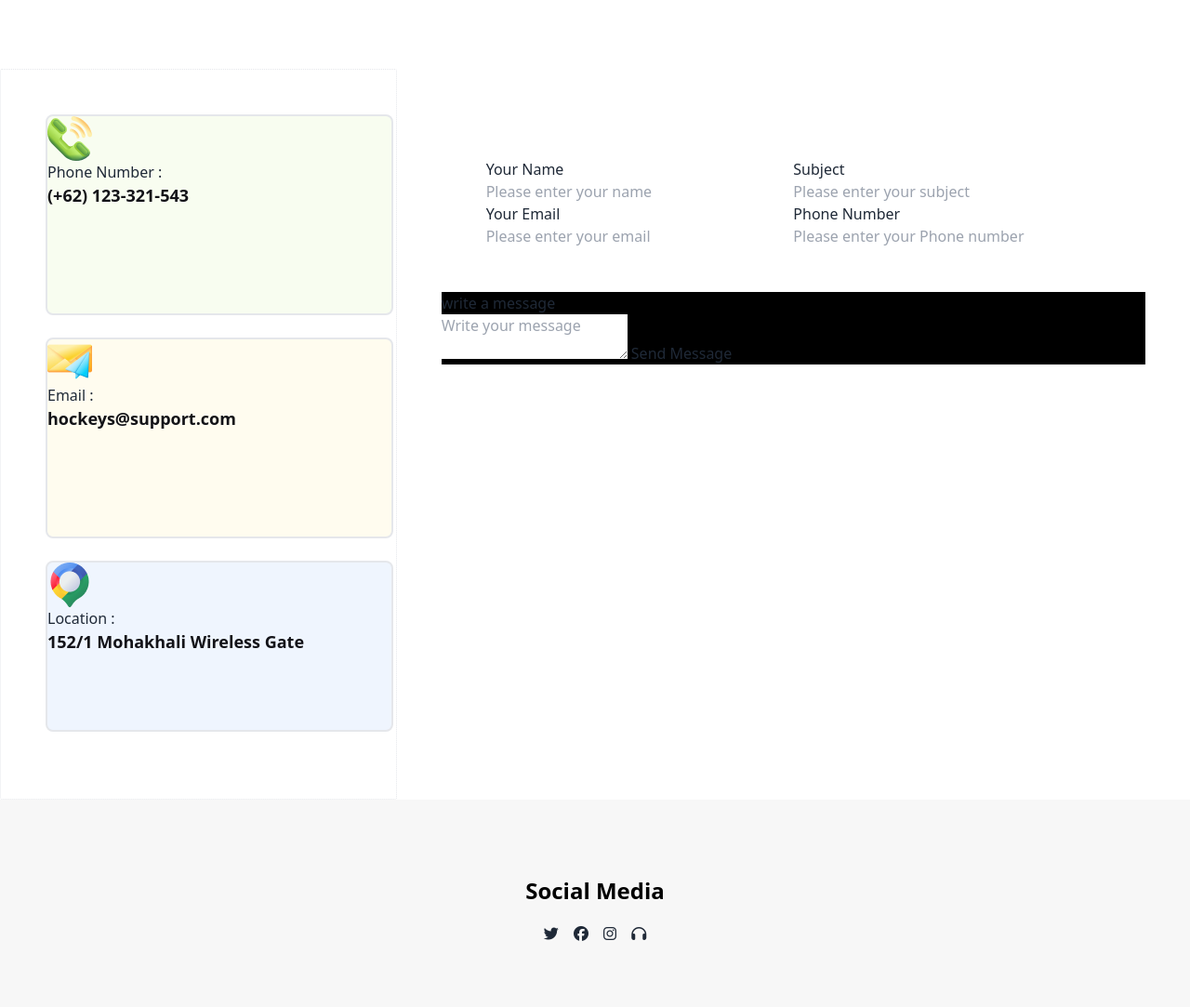
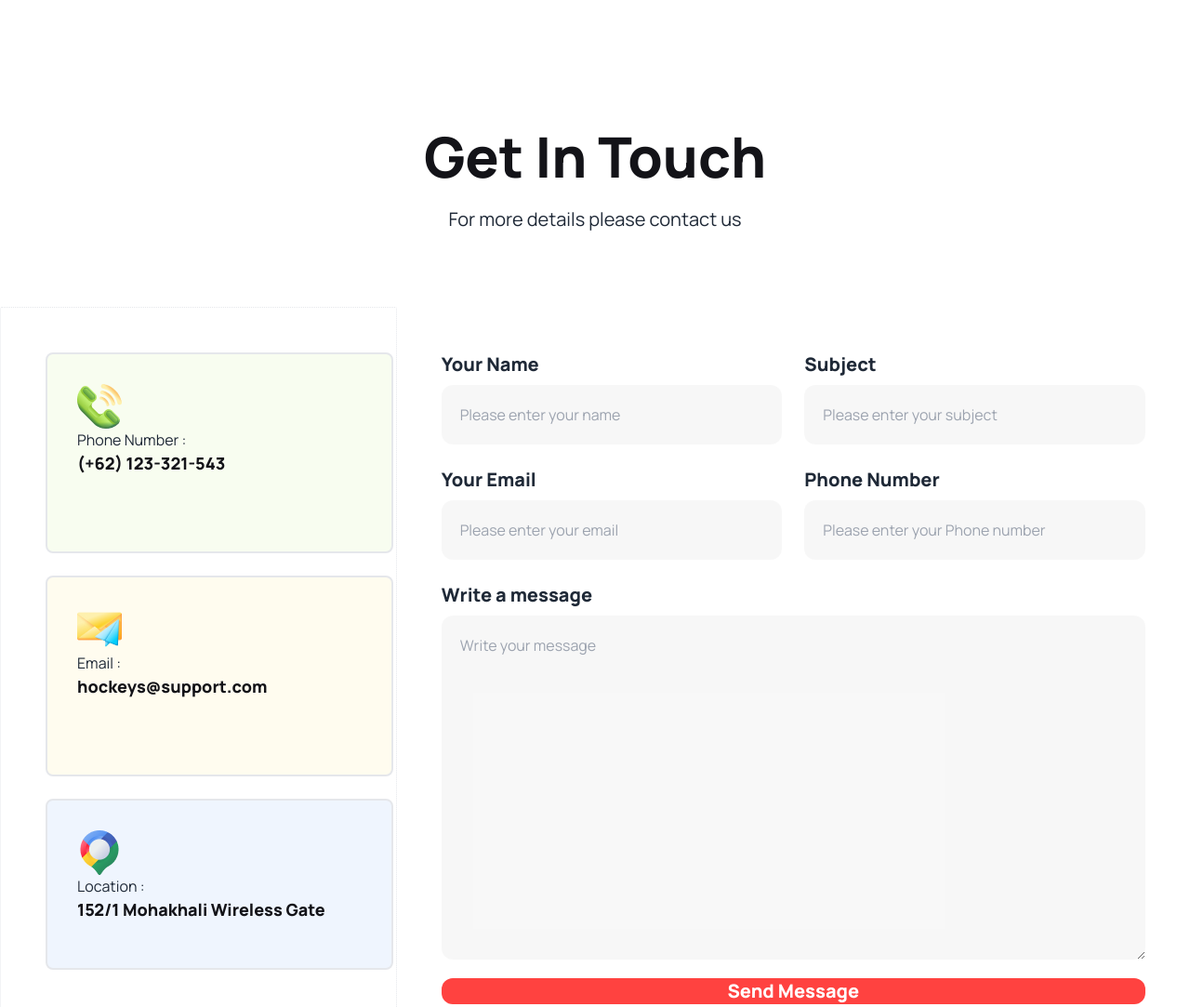
Before and after one commit to AlifRahman123/Hockey-Club, a plain HTML site: page index.html in a window 1280 px wide. Shown: the part 3320-4403 px from the top of the page at 93% size. Drawn offline with nearby package versions, Linux system fonts and the light colour scheme.

Commit message:
final push

```diff
--- a/index.html
+++ b/index.html
@@ -13,7 +13,7 @@
     <link rel="preconnect" href="https://fonts.gstatic.com" crossorigin>
     <link href="https://fonts.googleapis.com/css2?family=Manrope:wght@400;500;600;800&display=swap" rel="stylesheet">
     <style>
-        .font-manrope {
+        body {
             font-family: 'Manrope', sans-serif;
         }
     </style>
@@ -21,7 +21,7 @@
     <script src="https://kit.fontawesome.com/68b555605b.js" crossorigin="anonymous"></script>
 </head>
 
-<body class="font-'Manrope">
+<body>
     <header>
         <!-- Banner section -->
         <div class="carousel lg:max-h-[80vh] lg:m-20">
@@ -264,25 +264,25 @@
             </div>
         </section>
         <!-- Get in touch section -->
-        <div class="mt-36" , style="display: none;">
+        <div class="mt-36">
             <h3 class="text-center text-6xl text-[#131318] font-bold">Get In Touch</h3>
             <p class="text-center text-xl mt-6">For more details please contact us</p>
         </div>
         <section>
             <!-- Contact info section -->
-            <div class=" mt-20 flex">
+            <div class="mt-20 flex lg:flex-row flex-col">
                 <div class="border border-dotted rounded-sm p-12 w-2/6">
-                    <div class="border border-2 w-[374px] h-[216px] mb-6 border rounded-lg bg-[#bced6d1A]">
+                    <div class="pl-8 pt-8 border border-2 w-[80vw] lg:w-[374px] h-[216px] mb-6 border rounded-lg bg-[#bced6d1A]">
                         <img src="Images/Group 1171275317.png" alt="">
                         <p>Phone Number :</p>
                         <p class="text-[#131318] font-bold text-[18px]">(+62) 123-321-543</p>
                     </div>
-                    <div class="border border-2 w-[374px] h-[216px] mb-6 border rounded-lg bg-[#fddd5f1A]">
+                    <div class="pl-8 pt-8 border border-2 w-[80vw] lg:w-[374px] h-[216px] mb-6 border rounded-lg bg-[#fddd5f1A]">
                         <img src="Images/Group 1171275318.png" alt="">
                         <p>Email : </p>
                         <p class="text-[#131318] font-bold text-[18px]">hockeys@support.com</p>
                     </div>
-                    <div class="border border-2 w-[374px] h-[184px] mb-6 border rounded-lg bg-[#629cf31A]">
+                    <div class="pl-8 pt-8 border border-2 w-[80vw] lg:w-[374px] h-[184px] mb-6 border rounded-lg bg-[#629cf31A]">
                         <img src="Images/Group 1171275321.png" alt="">
                         <p>Location : </p>
                         <p class="text-[#131318] font-bold text-[18px]">152/1 Mohakhali Wireless Gate</p>
@@ -290,35 +290,35 @@
                 </div>
                 <!-- Input section -->
                 <div class="flex flex-col p-12 w-full">
-                    <div class="flex p-12 w-full">
-                        <div class="flex flex-col h-max w-1/2">
-                            <div class="">
-                                <h1>Your Name</h1>
-                                <input class="w-full" type="text" placeholder="Please enter your name">
+                    <div class="flex gap-6 w-full mb-6 flex-col lg:flex-row">
+                        <div class="flex flex-col h-max w-full lg:w-1/2">
+                            <div class="mb-6">
+                                <h1 class="font-bold text-xl">Your Name</h1>
+                                <input class="mt-2 w-full h-16 bg-[#13131808] p-5 rounded-xl" type="text" placeholder="Please enter your name">
                             </div>
-                            <div class="">
-                                <h1>Your Email</h1>
-                                <input class="w-full" type="text" placeholder="Please enter your email">
+                            <div>
+                                <h1 class="font-bold text-xl">Your Email</h1>
+                                <input class="mt-2 w-full h-16 bg-[#13131808] p-5 rounded-xl" type="text" placeholder="Please enter your email">
                             </div>
                         </div>
-                        <div class="flex flex-col  h-max w-1/2">
-                            <div>
-                                <h1>Subject</h1>
-                                <input class="w-full" type="text" placeholder="Please enter your subject">
+                        <div class="flex flex-col h-max w-full lg:w-1/2">
+                            <div class="mb-6">
+                                <h1 class="font-bold text-xl">Subject</h1>
+                                <input class="mt-2 w-full h-16 bg-[#13131808] p-5 rounded-xl" type="text" placeholder="Please enter your subject">
                             </div>
                             <div>
-                                <h1>Phone Number</h1>
-                                <input class="w-full" type="text" placeholder="Please enter your Phone number">
+                                <h1 class="font-bold text-xl">Phone Number</h1>
+                                <input class="mt-2 w-full h-16 bg-[#13131808] p-5 rounded-xl" type="text" placeholder="Please enter your Phone number">
                             </div>
                         </div>
                     </div>
-                    <div class="bg-black">
-                        <h1>write a message</h1>
-                        <textarea placeholder="Write your message"></textarea>
-                        <button>Send Message</button>
-
+                    <div class="flex flex-col w-full">
+                        <h1 class="font-bold text-xl">Write a message</h1>
+                        <textarea class="mt-2 h-[370px] bg-[#13131808] p-5 rounded-xl" placeholder="Write your message"></textarea>
+                        <button class="bg-[#FF4240] text-white rounded-xl font-bold text-xl mt-5">Send Message</button>
                     </div>
                 </div>
+            </div>
             </div>
         </section>
         <section class="text-center bg-[#0d0d1208]">
@@ -334,18 +334,19 @@
 
         </section>
     </main>
+    <!-- Footer section -->
     <footer class="footer p-10 bg-black text-base-content mt-10">
         <aside>
 
             <h2 class="font-bold text-xl text-white">Get In Touch</h2>
-            <p class="text-white">Trusted popular and reliable since 1992</p>
+            <p class="text-[#FFFFFF99]">Trusted popular and reliable since 1992</p>
             <div class="flex justify-between">
                 <i class="text-[#ff4241] fa-regular fa-envelope"></i>
-                <p class="pl-2 text-white">hockeys@support.com</p>
+                <p class="pl-2 text-[#FFFFFF99]">hockeys@support.com</p>
             </div>
             <div class="flex">
                 <i class="text-[#ff4241] fa-solid fa-phone"></i>
-                <p class="pl-2 text-white">(+62) 123-321-543</p>
+                <p class="pl-2 text-[#FFFFFF99]">(+62) 123-321-543</p>
             </div>
         </aside>
         <nav>
```
